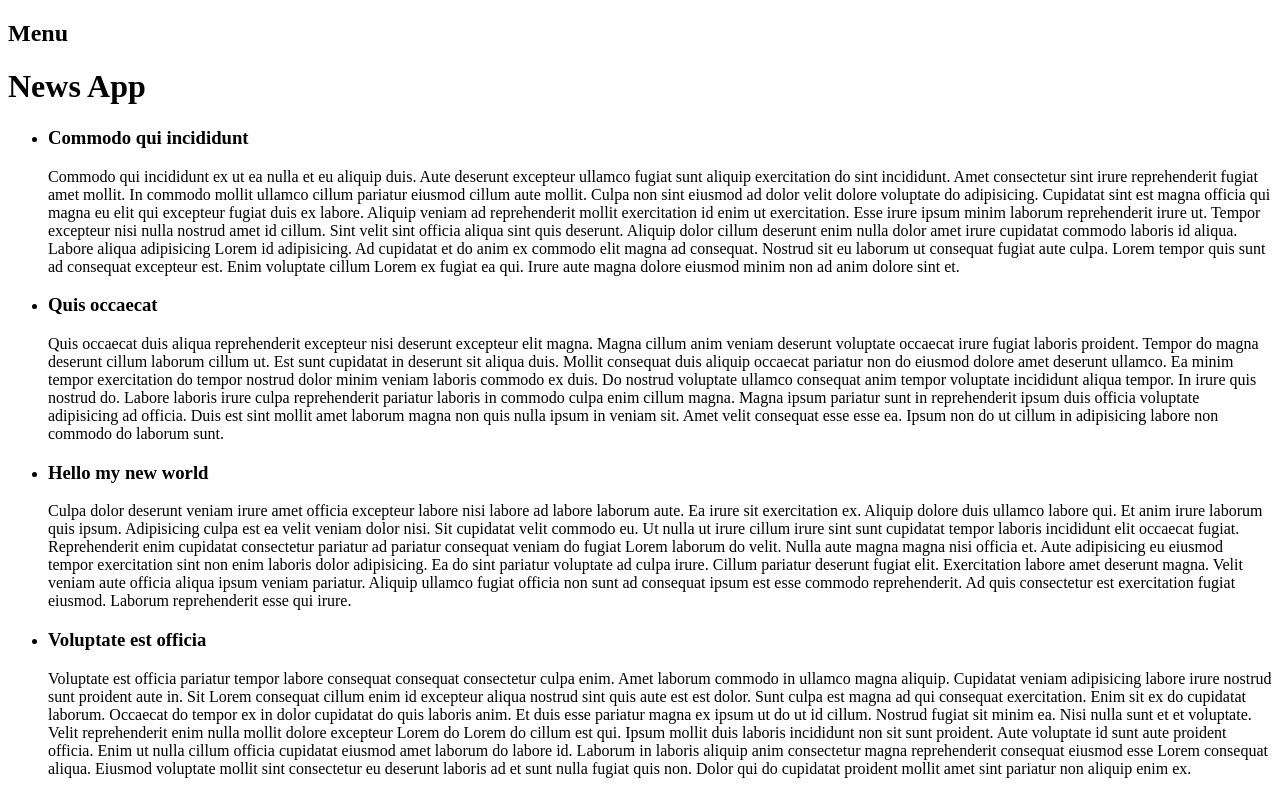
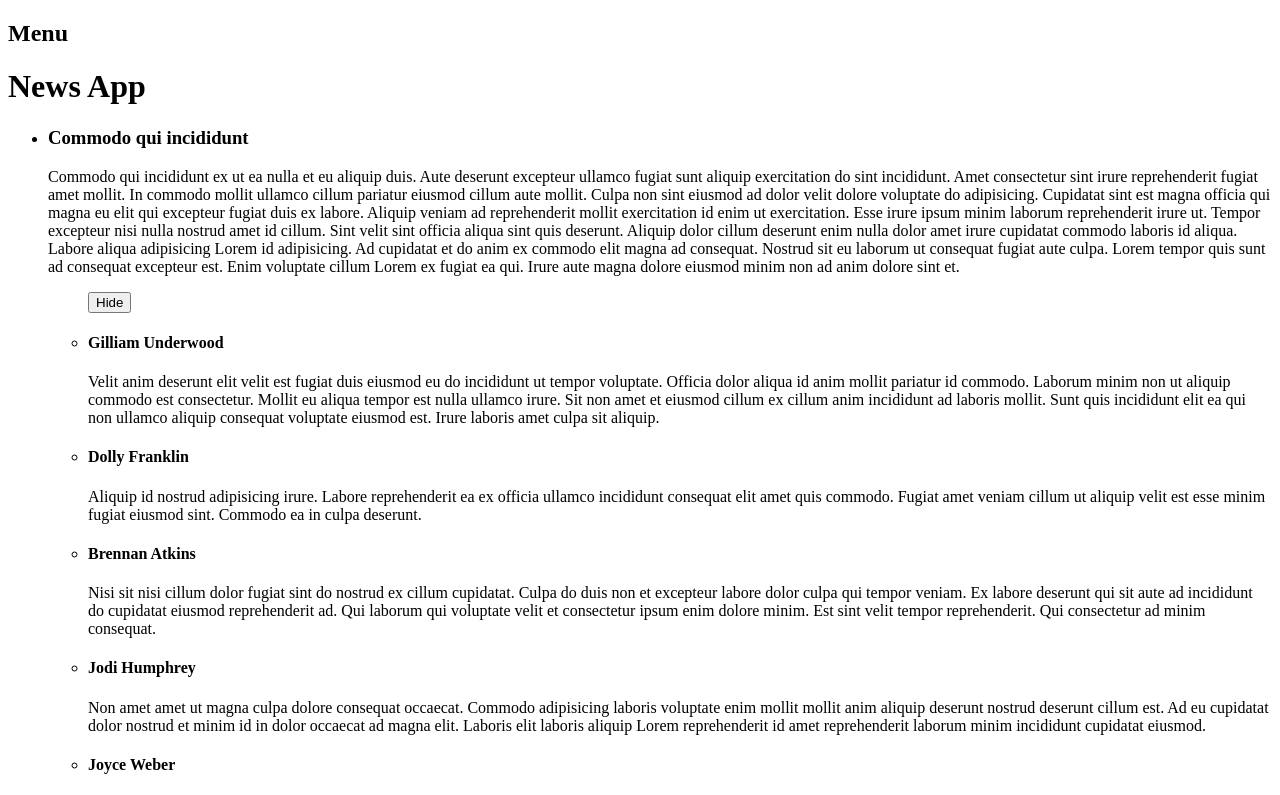
Before and after one commit to romabelka/js_ru_14_08, a React app: page / in a window 1280 px wide. Shown: the top 795 px of the page. Built offline with nearby package versions, Linux system fonts and the light colour scheme.

Commit message:
first lesson homework

```diff
--- a/src/Article.js
+++ b/src/Article.js
@@ -1,4 +1,5 @@
-import React, {Component} from 'react'
+import React, { Component } from 'react'
+import Comments from './Comments'
 
 class Article extends Component {
     constructor(props) {
@@ -10,12 +11,13 @@ class Article extends Component {
     }
 
     render() {
-        const {article} = this.props
+        const { article } = this.props
 
         return (
             <div>
-                <h3 onClick = {this.handleClick}>{article.title}</h3>
+                <h3 onClick={this.handleClick}>{article.title}</h3>
                 {this.getBody()}
+                <Comments comments={article.comments} />
             </div>
         )
     }
--- a/src/ArticleList.js
+++ b/src/ArticleList.js
@@ -2,7 +2,9 @@ import React from 'react'
 import Article from './Article'
 
 function ArticleList(props) {
-    const articleElements = props.articles.map(article => <li key={article.id}><Article article={article}/></li>)
+    const articleElements = props.articles.map(
+        article => <li key={article.id}><Article article={article}/></li>
+    )
     return (
         <ul>
             {articleElements}
--- /dev/null
+++ b/src/comment.js
@@ -0,0 +1,16 @@
+import React from 'react'
+import { Component } from 'react'
+
+class Comment extends Component {
+    render() {
+        const {comment} = this.props;
+        return (
+            <div key={comment.id}>
+                <h4>{comment.user}</h4>
+                <p>{comment.text}</p>
+            </div>
+        )
+    }
+}
+
+export default Comment
--- /dev/null
+++ b/src/comments.js
@@ -0,0 +1,49 @@
+import React, { Component } from 'react'
+import Comment from './Comment'
+
+class CommentsList extends Component {
+    constructor(props) {
+        super(props);
+
+        if (props.comments !== undefined)
+            this.commentElements = props.comments.map(
+                comment => <li key={comment.id}><Comment comment={comment}/></li>
+            );
+
+        this.state = {
+            isOpenCommentsBlock: true
+        }
+    }
+
+    render() {
+        //if we had no comments nothing to render
+        if (this.props.comments === undefined) return (null);
+        //else
+        return (
+            <ul>
+                <button onClick={this.toggleComments}>{this.getButtonName()}</button>
+                {this.getBody()}
+            </ul>
+        )
+    }
+
+    toggleComments = () => {
+        this.setState({
+            isOpenCommentsBlock: !this.state.isOpenCommentsBlock
+        });
+    }
+
+    getBody() {
+        return this.state.isOpenCommentsBlock && this.commentElements;
+    }
+
+    getButtonName() {
+        return this.state.isOpenCommentsBlock ? 'Hide':'Show';
+    }
+}
+
+// CommentsList.prototype.ToggleComments = function() {
+//     this.state.isOpenCommentsBlock = !this.state.isOpenCommentsBlock;
+// }
+
+export default CommentsList
```
